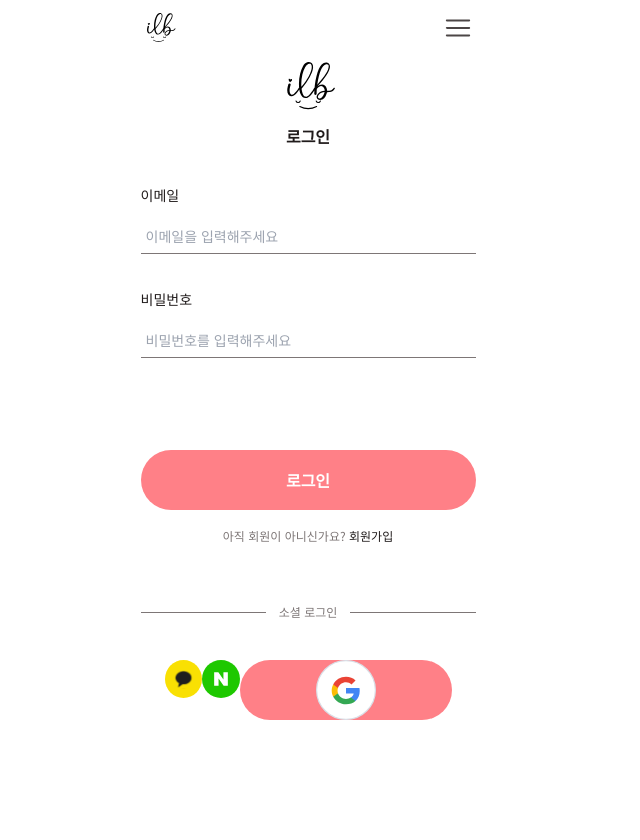
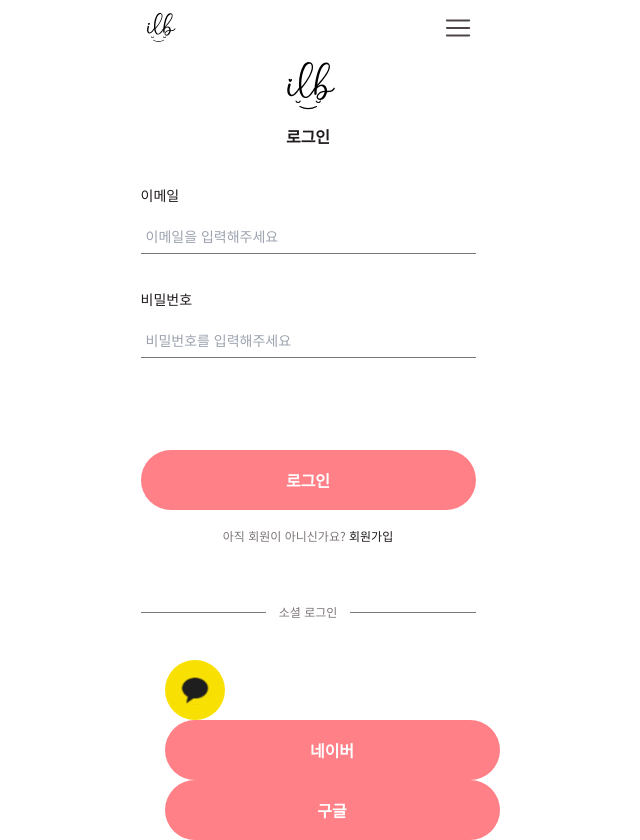
Before and after one commit to SSoboro/ILB, a Next.js app: page /login in a window 1280 px wide. Shown: the whole page, without its empty margins (332-972 px from the left). Before the commit the page ends 800 px from the top, so only its background shows below. Built offline with nearby package versions, Linux system fonts and the light colour scheme; no server answers.

Commit message:
✨ [Feat]

```diff
--- /dev/null
+++ b/src/api/auth/[...nextauth]/route.ts
@@ -0,0 +1,3 @@
+import { handlers } from '@/auth';
+
+export const { GET, POST } = handlers;
--- a/src/app/(user)/login/page.tsx
+++ b/src/app/(user)/login/page.tsx
@@ -15,6 +15,7 @@ import { toast } from '@/components/ui/use-toast';
 import {
     signInWithCredentials,
     signInWithGoogle,
+    signInWithNaver,
 } from '@/data/actions/authAction';
 import { zodResolver } from '@hookform/resolvers/zod';
 import Image from 'next/image';
@@ -122,7 +123,7 @@ export default function Login() {
                         로그인
                     </Button>
                 </form>
-            </Form>
+
                 <p className='text-txt-foreground text-center mt-[18px] text-xs'>
                     아직 회원이 아니신가요?{' '}
                     <Link href={'/signup'} className='text-txt font-normal'>
@@ -136,7 +137,7 @@ export default function Login() {
                     </span>
                     <p className='flex grow h-[1px] bg-txt-foreground' />
                 </div>
-            <div className='flex justify-between px-6'>
+                <div className='flex justify-between px-6 flex-col'>
                     <Link href={'/'}>
                         <Image
                             src='/icon/icon_kakao.svg'
@@ -145,23 +146,28 @@ export default function Login() {
                             height={60}
                         />
                     </Link>
-                <Link href={'/'}>
-                    <Image
+                    <form action={signInWithCredentials}>
+                        <Button type='submit' formAction={signInWithNaver}>
+                            네이버
+                            {/* <Image
 													src='/icon/icon_naver.svg'
 													alt='네이버 로그인'
 													width={60}
 													height={60}
-                    />
-                </Link>
+											/> */}
+                        </Button>
                         <Button formAction={signInWithGoogle}>
-                    <Image
+                            구글
+                            {/* <Image
 													src='/icon/icon_google.svg'
 													alt='구글 로그인'
 													width={60}
 													height={60}
-                    />
+											/> */}
                         </Button>
+                    </form>
                 </div>
+            </Form>
             <Toaster />
         </section>
     );
--- a/src/auth.ts
+++ b/src/auth.ts
@@ -2,8 +2,10 @@ import NextAuth from 'next-auth';
 import CredentialsProvider from 'next-auth/providers/credentials';
 import github from 'next-auth/providers/github';
 import google from 'next-auth/providers/google';
+import NaverProvider from 'next-auth/providers/naver';
 
 const SERVER = process.env.NEXT_PUBLIC_API_SERVER;
+const CLIENT_ID = process.env.DB_NAME;
 
 // OAuth2.0
 export const { handlers, signIn, signOut, auth } = NextAuth({
@@ -16,11 +18,13 @@ export const { handlers, signIn, signOut, auth } = NextAuth({
                     method: 'POST',
                     headers: {
                         'Content-Type': 'application/json',
+                        'client-id': `${CLIENT_ID}`,
                     },
                     body: JSON.stringify(credentials),
                 });
 
                 const resJson = await res.json();
+                console.log('resJson', resJson);
                 if (resJson.ok) {
                     const user = resJson.item;
                     console.log(user);
@@ -45,6 +49,10 @@ export const { handlers, signIn, signOut, auth } = NextAuth({
         google({
             clientId: process.env.GOOGLE_CLIENT_ID,
             clientSecret: process.env.GOOGLE_CLIENT_SECRET,
+        }),
+        NaverProvider({
+            clientId: process.env.NAVER_CLIENT_ID,
+            clientSecret: process.env.NAVER_CLIENT_SECRET,
         }),
     ],
     session: {
--- a/src/data/actions/authAction.ts
+++ b/src/data/actions/authAction.ts
@@ -27,3 +27,9 @@ export async function signInWithGithub(formData: FormData) {
 export async function signInWithGoogle(formData: FormData) {
     await signIn('google', { redirectTo: '/' });
 }
+
+export async function signInWithNaver(formData: FormData) {
+    console.log('호출전');
+    await signIn('naver', { redirectTo: '/' });
+    console.log('호출후');
+}
--- a/src/data/actions/userAction.ts
+++ b/src/data/actions/userAction.ts
@@ -15,7 +15,6 @@ export async function signup(formData: UserForm) {
         method: 'POST',
         headers: {
             'Content-Type': 'application/json',
-            'client-id': '05-ILB',
         },
         body: JSON.stringify(formData),
     });
```
Lines whose indentation alone changed are shown as unchanged.
